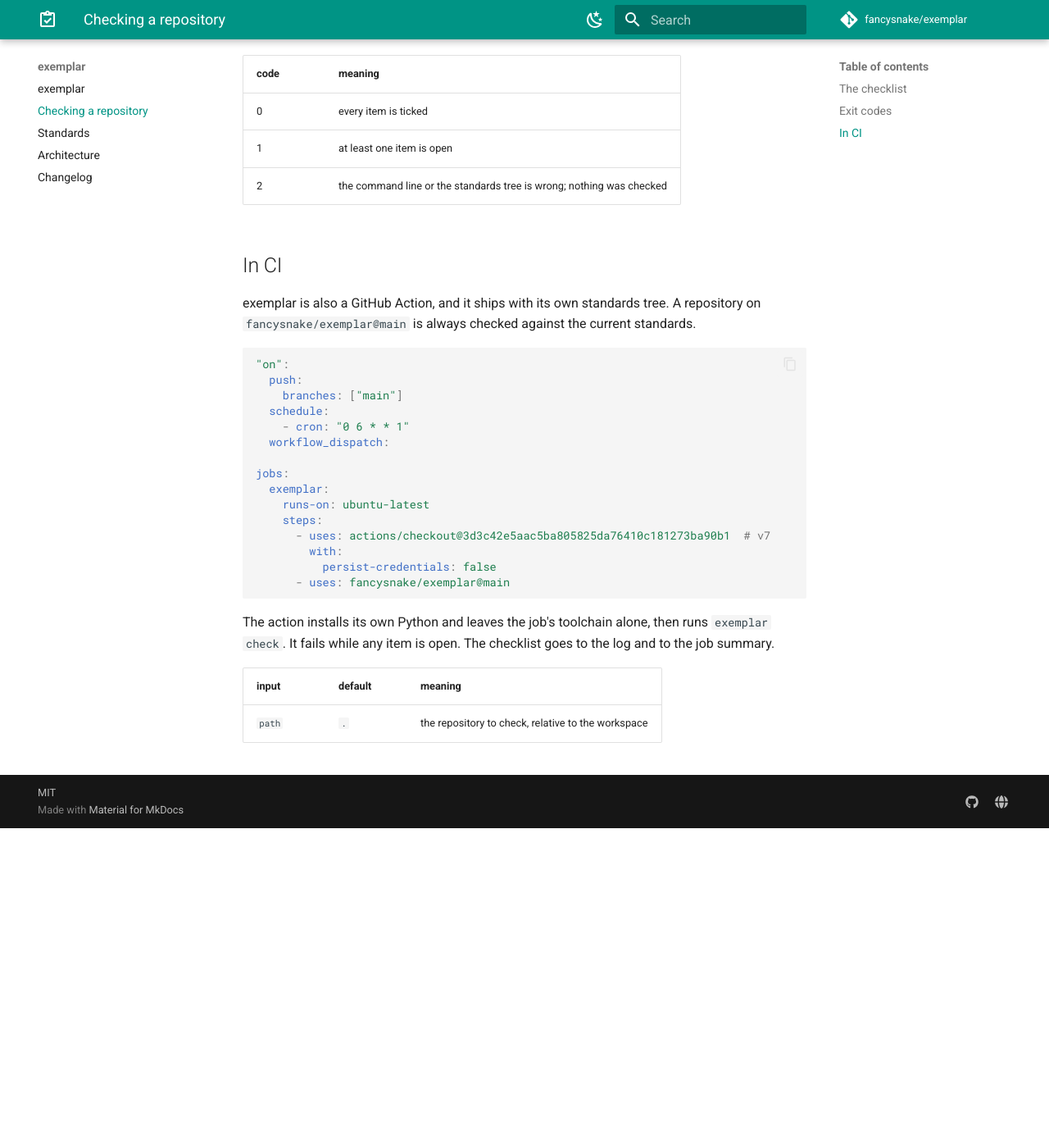
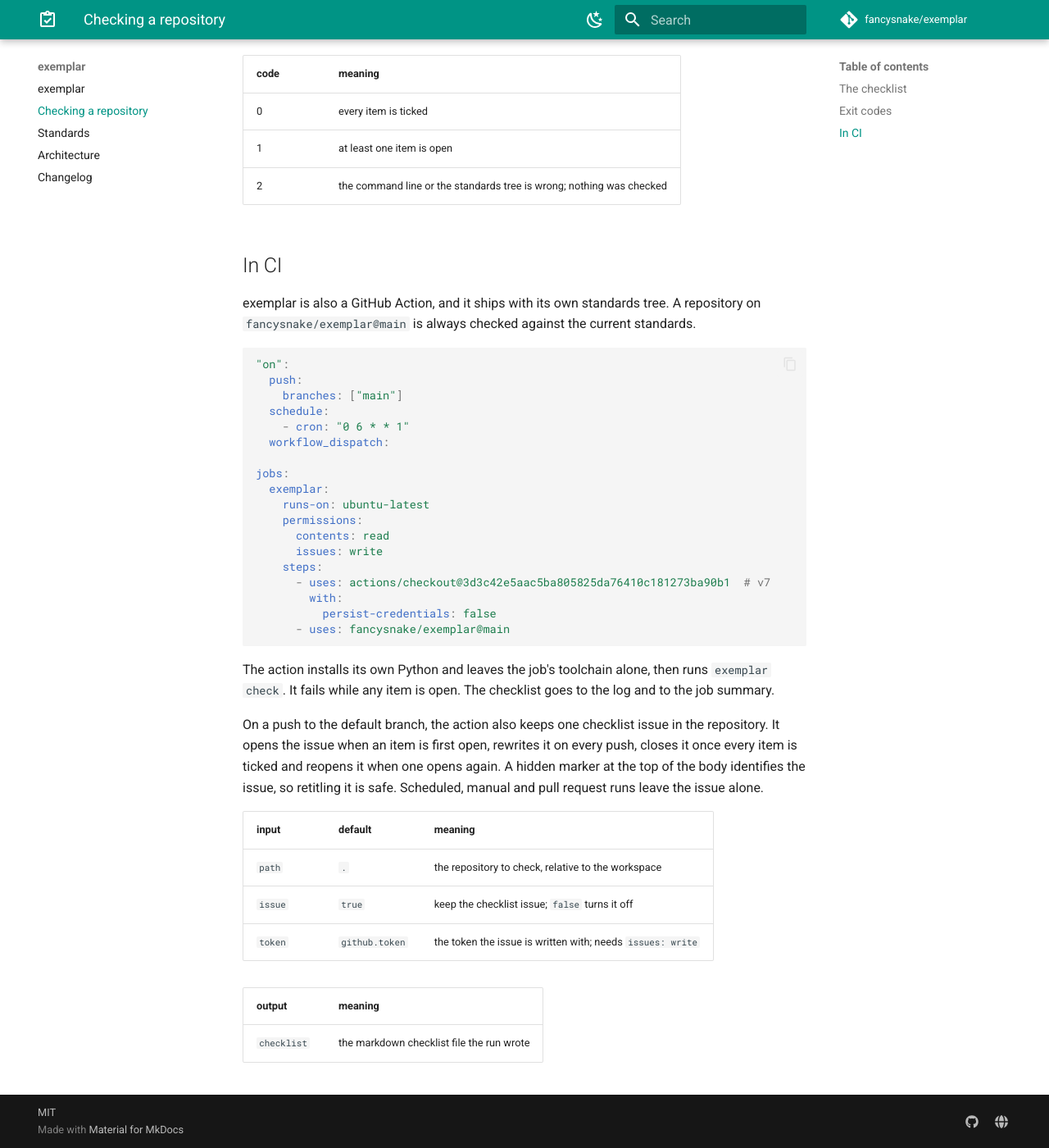
Before and after one commit to fancysnake/exemplar, an MkDocs documentation site: the page built from docs/checking.md, in a window 1280 px wide and 1400 px high, scrolled down 878 px. Shown: the whole window at 82% size. Built offline with MkDocs 1.6.1 and Material for MkDocs 9.7.7, drawn with Linux system fonts in a browser that asks for light colours; comment, search, counter and statistics services are not loaded; before the commit the page ends 1888 px from its top, so only the background shows below that.

Commit message:
feat: keep the checklist issue from the action
On a push to the default branch, the action keeps one issue in the
calling repository, identified by a hidden marker at the top of its body.
It creates the issue when an item is first open, rewrites it on every
push, closes it once every item is ticked and reopens it when one opens
again. The check step no longer fails the job itself, so the issue step
still runs; a last step exits with the check's code. Exit 2 checked
nothing and leaves the issue alone.

The `checklist` output returns, one file per run. exemplar's CI runs the
action with `issue: false`, because its token cannot write issues.

Closes #11

Co-Authored-By: Claude Opus 5.5 <noreply@anthropic.com>

```diff
--- a/docs/checking.md
+++ b/docs/checking.md
@@ -61,6 +61,9 @@ standards.
 jobs:
   exemplar:
     runs-on: ubuntu-latest
+    permissions:
+      contents: read
+      issues: write
     steps:
       - uses: actions/checkout@3d3c42e5aac5ba805825da76410c181273ba90b1  # v7
         with:
@@ -72,6 +75,18 @@ The action installs its own Python and leaves the job's toolchain alone, then
 runs `exemplar check`. It fails while any item is open. The checklist goes to
 the log and to the job summary.
 
+On a push to the default branch, the action also keeps one checklist issue in
+the repository. It opens the issue when an item is first open, rewrites it on
+every push, closes it once every item is ticked and reopens it when one opens
+again. A hidden marker at the top of the body identifies the issue, so retitling
+it is safe. Scheduled, manual and pull request runs leave the issue alone.
+
 | input | default | meaning |
 | --- | --- | --- |
 | `path` | `.` | the repository to check, relative to the workspace |
+| `issue` | `true` | keep the checklist issue; `false` turns it off |
+| `token` | `github.token` | the token the issue is written with; needs `issues: write` |
+
+| output | meaning |
+| --- | --- |
+| `checklist` | the markdown checklist file the run wrote |
```
Also changed, not shown: CHANGELOG.md (+3 -0 lines), action.yml (+64 -6 lines), 1 other file.
